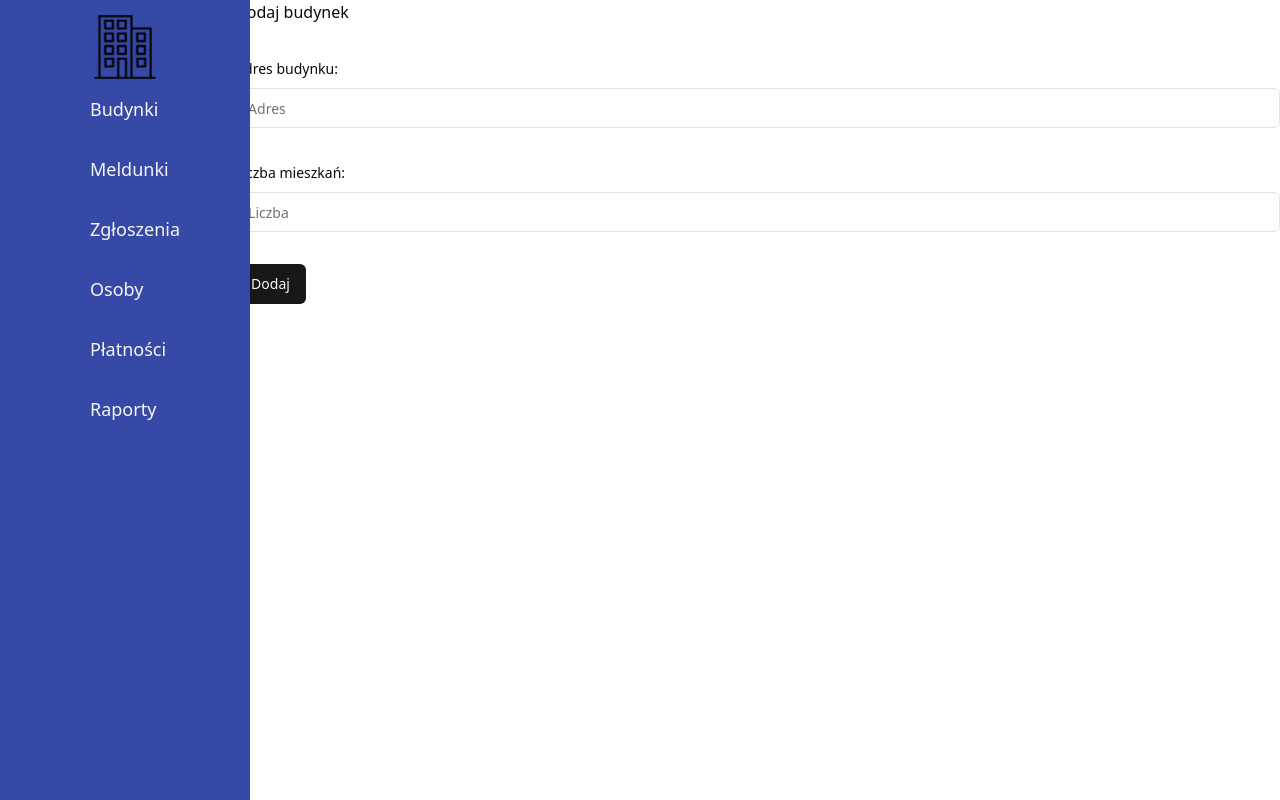
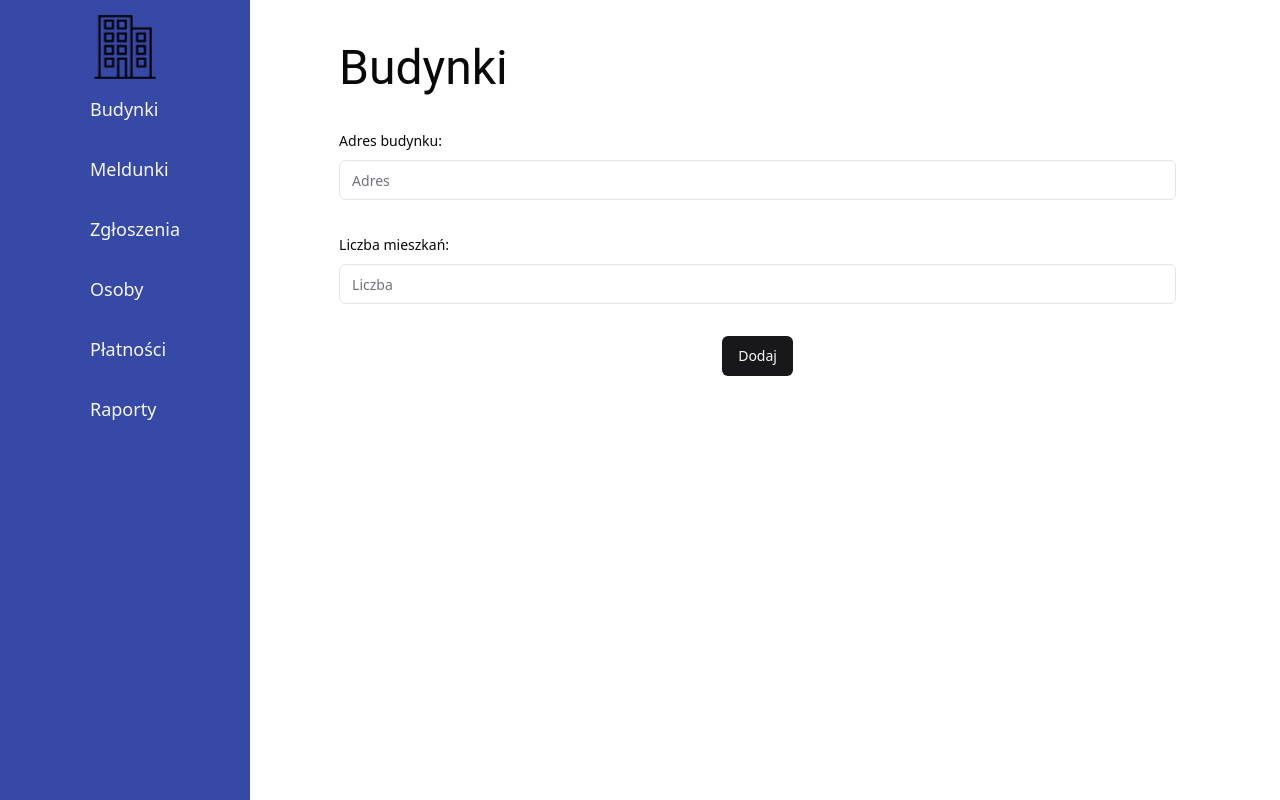
Before and after one commit to KamilGrzonka/2024_TAB_S13_GRZONKA, a React (Vite) app in the folder budynki-frontend/: page /budynki/nowy in a window 1280 px wide. Built offline with nearby package versions, Linux system fonts and the light colour scheme.

Commit message:
Poprawa UI w formularzach

```diff
--- a/budynki-frontend/src/App.tsx
+++ b/budynki-frontend/src/App.tsx
@@ -1,3 +1,4 @@
+import React from 'react';
 import { ReactQueryDevtools } from "@tanstack/react-query-devtools";
 import { QueryClient, QueryClientProvider } from "@tanstack/react-query";
 import { Outlet } from "react-router-dom";
--- a/budynki-frontend/src/pages/Buildings.tsx
+++ b/budynki-frontend/src/pages/Buildings.tsx
@@ -1,7 +1,8 @@
+import React from 'react';
 import { Box, Button, Container, Typography } from "@mui/material";
 
 import { Link } from "react-router-dom";
-import BuildingsList from "@/components/BuildingsList";
+import BuildingsList from "../components/BuildingsList";
 
 const Buildings = () => {
   return (
@@ -11,7 +12,7 @@ const Buildings = () => {
           display: "flex",
           justifyContent: "space-between",
           alignItems: "center",
-          marginLeft: 30,
+          marginLeft: 10,
           marginTop: 5,
         }}
       >
@@ -25,13 +26,13 @@ const Buildings = () => {
           display: "inline-flex",
           justifyContent: "center",
           alignItems: "center",
-          marginLeft: 30,
+          marginLeft: 10,
           marginBottom: 4,
         }}
       >
         <Typography variant="h5">{`Wybierz budynek, którego szczegóły chcesz zobaczyć:`}</Typography>
       </Box>
-      <BuildingsList />
+      <BuildingsList></BuildingsList>
     </Container>
   );
 };
--- a/budynki-frontend/src/pages/DisplayPerson.tsx
+++ b/budynki-frontend/src/pages/DisplayPerson.tsx
@@ -1,3 +1,4 @@
+import React from 'react';
 export default function DisplayPerson() {
     return (
         <></>
--- a/budynki-frontend/src/pages/EditPerson.tsx
+++ b/budynki-frontend/src/pages/EditPerson.tsx
@@ -1,7 +1,8 @@
+import React from 'react';
 import { zodResolver } from "@hookform/resolvers/zod";
 import { useForm } from "react-hook-form";
 import { z } from "zod";
-
+import { Box, Container, Typography } from "@mui/material";
 import { Button } from "@/components/ui/button";
 import {
   Form,
@@ -86,9 +87,19 @@ export default function EditPerson() {
   }
 
   return (
+    <Container sx={{ marginBottom: 8 }}>
+      <Box
+        sx={{
+          display: "fixed-inline",
+          alignItems: "center",
+          marginLeft: 10,
+          marginRight: 10,
+          marginTop: 5,
+        }}
+      >
     <Form {...form}>
       <form onSubmit={form.handleSubmit(onSubmit)} className="space-y-8">
-        <div>Dodaj osobę</div>
+        <Typography variant="h3">{`Osoby`}</Typography>
         <FormField
           control={form.control}
           name="imie"
@@ -151,5 +162,7 @@ export default function EditPerson() {
         )}
       </form>
     </Form>
+    </Box>
+    </Container>
   );
 }
--- a/budynki-frontend/src/pages/NewBuilding.tsx
+++ b/budynki-frontend/src/pages/NewBuilding.tsx
@@ -1,8 +1,9 @@
+import React from 'react';
 import { zodResolver } from "@hookform/resolvers/zod";
 import { useForm } from "react-hook-form";
 import { z } from "zod";
-
-import { Button } from "@/components/ui/button";
+import { Box, Container, Typography } from "@mui/material";
+import { Button } from "../components/ui/button";
 import {
   Form,
   FormControl,
@@ -10,8 +11,8 @@ import {
   FormItem,
   FormLabel,
   FormMessage,
-} from "@/components/ui/form";
-import { Input } from "@/components/ui/input";
+} from "../components/ui/form";
+import { Input } from "../components/ui/input";
 import { LoaderCircle } from "lucide-react";
 import { useState } from "react";
 import { toast } from "sonner";
@@ -71,9 +72,19 @@ export default function NewBuilding() {
   }
 
   return (
+    <Container sx={{ marginBottom: 8 }}>
+      <Box
+        sx={{
+          display: "fixed-inline",
+          alignItems: "center",
+          marginLeft: 10,
+          marginRight: 10,
+          marginTop: 5,
+        }}
+      >
     <Form {...form}>
-      <form onSubmit={form.handleSubmit(onSubmit)} className="space-y-8">
-        <div>Dodaj budynek</div>
+      <form onSubmit={form.handleSubmit(onSubmit)} className="space-y-8 w-auto">
+        <Typography variant="h3">{`Budynki`}</Typography>
         <FormField
           control={form.control}
           name="adres"
@@ -100,6 +111,7 @@ export default function NewBuilding() {
             </FormItem>
           )}
         />
+        <Box sx={{ textAlign: "center" }}>
         {isLoading ? (
           <Button disabled>
             <LoaderCircle className="mr-2 h-4 w-4 animate-spin" />
@@ -108,7 +120,10 @@ export default function NewBuilding() {
         ) : (
           <Button type="submit">Dodaj</Button>
         )}
+        </Box>
       </form>
     </Form>
+    </Box>
+    </Container>
   );
 }
--- a/budynki-frontend/src/pages/Payments.tsx
+++ b/budynki-frontend/src/pages/Payments.tsx
@@ -1,5 +1,6 @@
+import React from 'react';
 import { Box, Container, Typography } from "@mui/material";
-import BuildingsList from "@/components/BuildingsList";
+import BuildingsList from "../components/BuildingsList";
 
 const Payments = () => {
   return (
@@ -9,7 +10,7 @@ const Payments = () => {
           display: "inline-block",
           justifyContent: "center",
           alignItems: "center",
-          marginLeft: 30,
+          marginLeft: 10,
           marginTop: 5,
           marginBottom: 4,
         }}
--- a/budynki-frontend/src/pages/Persons.tsx
+++ b/budynki-frontend/src/pages/Persons.tsx
@@ -10,7 +10,7 @@ const Persons = () => {
           display: "flex",
           justifyContent: "space-between",
           alignItems: "center",
-          marginLeft: 30,
+          marginLeft: 10,
           marginTop: 5,
         }}
       >
@@ -24,7 +24,7 @@ const Persons = () => {
           display: "inline-flex",
           justifyContent: "center",
           alignItems: "center",
-          marginLeft: 30,
+          marginLeft: 10,
           marginBottom: 4,
         }}
       >
--- a/budynki-frontend/src/pages/Registrations.tsx
+++ b/budynki-frontend/src/pages/Registrations.tsx
@@ -1,4 +1,5 @@
-import BuildingsList from "@/components/BuildingsList";
+import React from 'react';
+import BuildingsList from "../components/BuildingsList";
 import { Box, Container, Typography } from "@mui/material";
 
 const Registrations = () => {
@@ -9,7 +10,7 @@ const Registrations = () => {
           display: "inline-block",
           justifyContent: "center",
           alignItems: "center",
-          marginLeft: 30,
+          marginLeft: 10,
           marginTop: 5,
           marginBottom: 4,
         }}
--- a/budynki-frontend/src/pages/Repairs.tsx
+++ b/budynki-frontend/src/pages/Repairs.tsx
@@ -1,4 +1,5 @@
-import BuildingsList from "@/components/BuildingsList";
+import React from 'react';
+import BuildingsList from "../components/BuildingsList";
 import { Box, Container, Typography } from "@mui/material";
 
 const Repairs = () => {
@@ -9,7 +10,7 @@ const Repairs = () => {
           display: "inline-block",
           justifyContent: "center",
           alignItems: "center",
-          marginLeft: 30,
+          marginLeft: 10,
           marginTop: 5,
           marginBottom: 4,
         }}
--- a/budynki-frontend/src/pages/Reports.tsx
+++ b/budynki-frontend/src/pages/Reports.tsx
@@ -1,3 +1,4 @@
+import React from 'react';
 import { Box, Container, Typography } from "@mui/material";
 
 const Reports = () => {
@@ -8,7 +9,7 @@ const Reports = () => {
           display: "inline-block",
           justifyContent: "center",
           alignItems: "center",
-          marginLeft: 30,
+          marginLeft: 10,
           marginTop: 5,
           marginBottom: 4,
         }}
```
